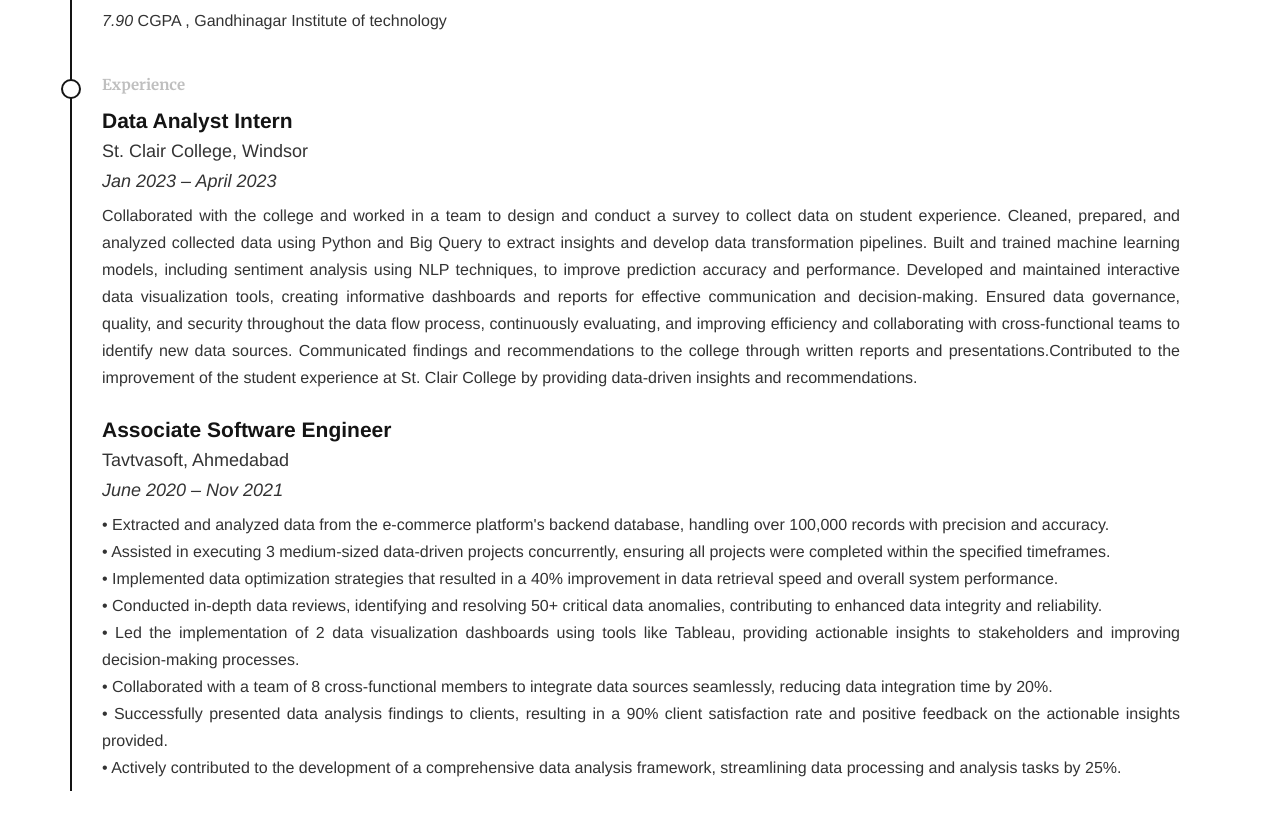
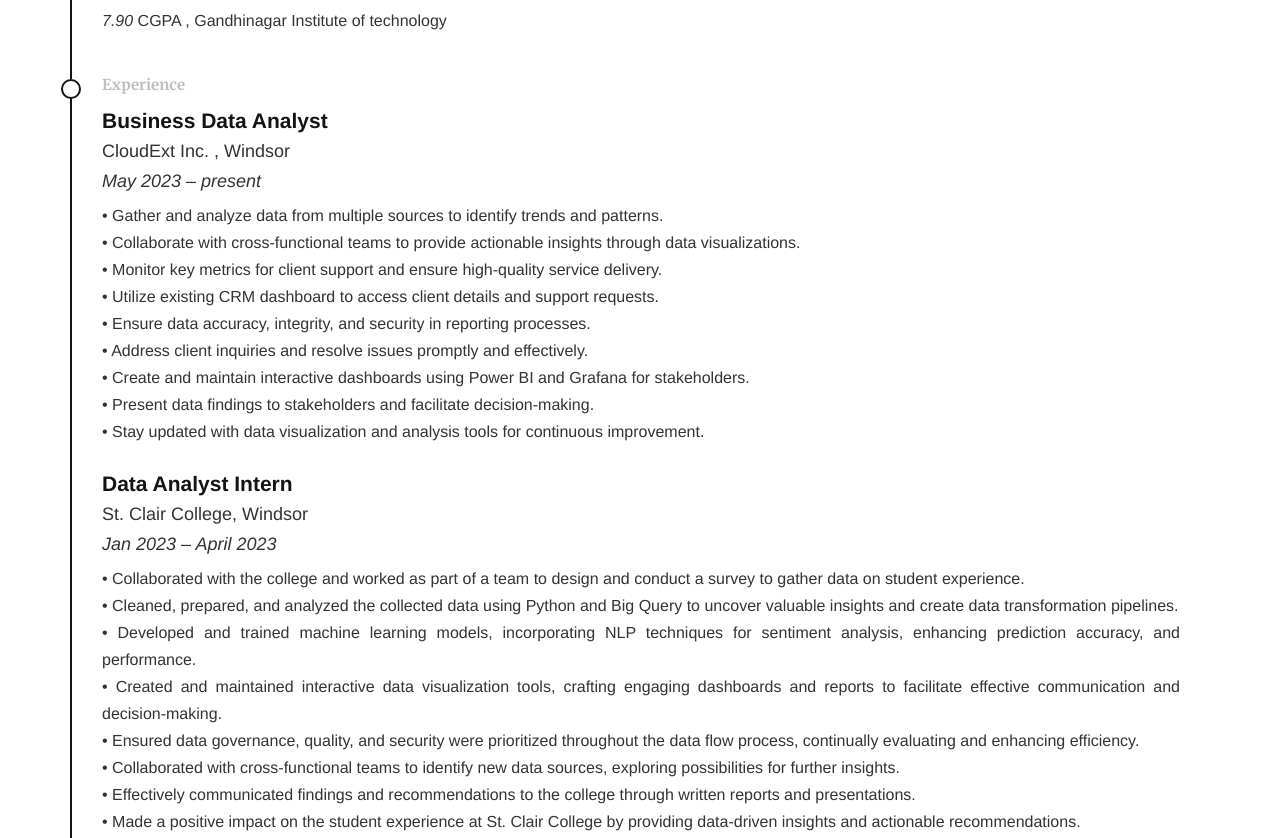
Before and after one commit to JayrajRadadiya/JayrajRadadiya.github.io, a plain HTML site: page index.html in a window 1280 px wide. Shown: the part 2671-3509 px from the top of the page. Drawn offline with nearby package versions, Linux system fonts and the light colour scheme; some packages are replaced by stand-ins of ours.

Commit message:
Update index.html

```diff
--- a/index.html
+++ b/index.html
@@ -333,12 +333,34 @@
 
                                     <!-- Resume Years ( from -to ) -->
                                     <div class="years">Experience</div>
+   				    <!-- Resume Company / Education -->
+                                    <h1>Business Data Analyst</h1>
+                                    <h4>CloudExt Inc. , Windsor</h4>
+                                    <h4><i>May 2023 – present</i></h4>
+                                    <p style="text-align: justify ;font-size: 16px;">• Gather and analyze data from multiple sources to identify trends and patterns.<br>
+• Collaborate with cross-functional teams to provide actionable insights through data visualizations.<br>
+• Monitor key metrics for client support and ensure high-quality service delivery.<br>
+• Utilize existing CRM dashboard to access client details and support requests.<br>
+• Ensure data accuracy, integrity, and security in reporting processes.<br>
+• Address client inquiries and resolve issues promptly and effectively.<br>
+• Create and maintain interactive dashboards using Power BI and Grafana for stakeholders.<br>
+• Present data findings to stakeholders and facilitate decision-making.<br>
+• Stay updated with data visualization and analysis tools for continuous improvement.</p>
+
+                                    <p>&nbsp;</p>
 
                                     <!-- Resume Company / Education -->
                                     <h1>Data Analyst Intern</h1>
                                     <h4>St. Clair College, Windsor</h4>
                                     <h4><i>Jan 2023 – April 2023</i></h4>
-                                    <p style="text-align: justify ;font-size: 16px;">Collaborated with the college and worked in a team to design and conduct a survey to collect data on student experience. Cleaned, prepared, and analyzed collected data using Python and Big Query to extract insights and develop data transformation pipelines. Built and trained machine learning models, including sentiment analysis using NLP techniques, to improve prediction accuracy and performance. Developed and maintained interactive data visualization tools, creating informative dashboards and reports for effective communication and decision-making. Ensured data governance, quality, and security throughout the data flow process, continuously evaluating, and improving efficiency and collaborating with cross-functional teams to identify new data sources. Communicated findings and recommendations to the college through written reports and presentations.Contributed to the improvement of the student experience at St. Clair College by providing data-driven insights and recommendations.</p>
+                                    <p style="text-align: justify ;font-size: 16px;">• Collaborated with the college and worked as part of a team to design and conduct a survey to gather data on student experience.<br>
+• Cleaned, prepared, and analyzed the collected data using Python and Big Query to uncover valuable insights and create data transformation pipelines.<br>
+• Developed and trained machine learning models, incorporating NLP techniques for sentiment analysis, enhancing prediction accuracy, and performance.<br>
+• Created and maintained interactive data visualization tools, crafting engaging dashboards and reports to facilitate effective communication and decision-making.<br>
+• Ensured data governance, quality, and security were prioritized throughout the data flow process, continually evaluating and enhancing efficiency.<br>
+• Collaborated with cross-functional teams to identify new data sources, exploring possibilities for further insights.<br>
+• Effectively communicated findings and recommendations to the college through written reports and presentations.<br>
+• Made a positive impact on the student experience at St. Clair College by providing data-driven insights and actionable recommendations.</p>
 
                                     <p>&nbsp;</p>
 
@@ -353,7 +375,7 @@
 • Led the implementation of 2 data visualization dashboards using tools like Tableau, providing actionable insights to stakeholders and improving decision-making processes.<br>
 • Collaborated with a team of 8 cross-functional members to integrate data sources seamlessly, reducing data integration time by 20%.<br>
 • Successfully presented data analysis findings to clients, resulting in a 90% client satisfaction rate and positive feedback on the actionable insights provided.<br>
-• Actively contributed to the development of a comprehensive data analysis framework, streamlining data processing and analysis tasks by 25%.<br>
+• Actively contributed to the development of a comprehensive data analysis framework, streamlining data processing and analysis tasks by 25%.
  </p>
 
                                 </div>
```
